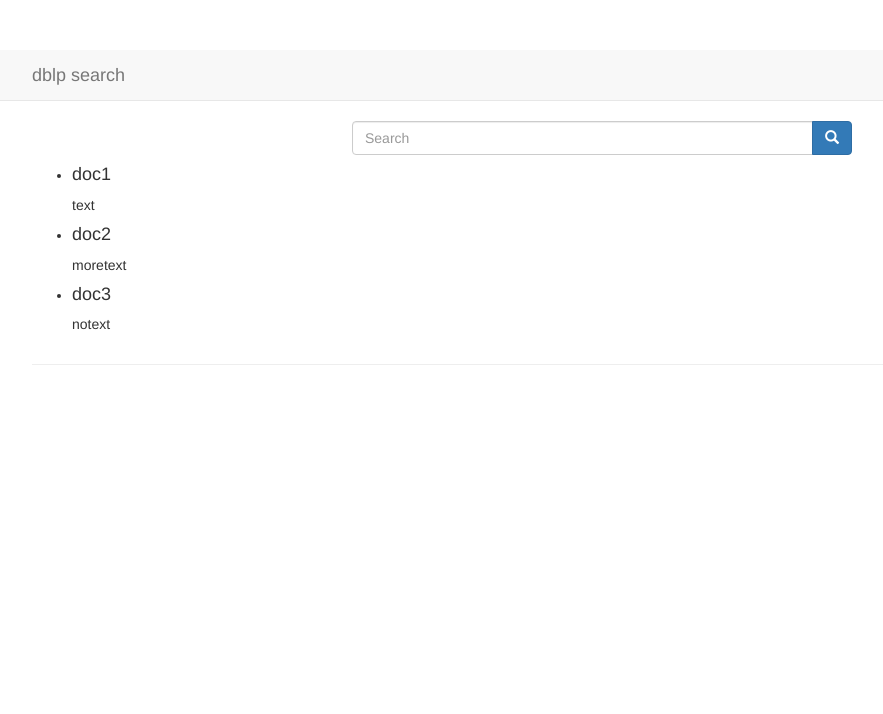
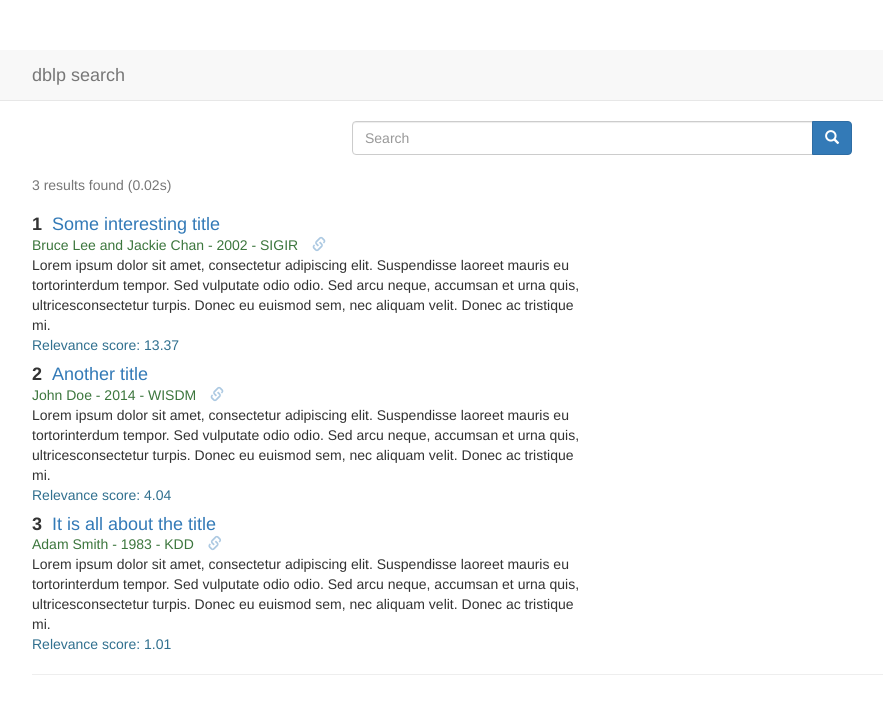
Before and after one commit to rpinsler/info-retrieval, a Flask app: page /search in a window 1280 px wide. Shown: the top 714 px of the page, without its empty margins (38-921 px from the left). Run offline with Flask 2, Linux system fonts and the light colour scheme; some libraries are stand-ins or nearby versions.

Commit message:
UI: style search results

```diff
--- a/web/static/style.css
+++ b/web/static/style.css
@@ -41,3 +41,20 @@ body {
         min-width: 500px;
     }
 }
+
+.title, .rank, .snippet {
+    margin-bottom: 0px;
+}
+
+.score {
+    padding-right: 10px;
+}
+
+.search-result .glyphicon-link {
+    padding-left: 10px;
+    opacity: .4;
+}
+
+.search {
+    padding-bottom: 20px;
+}
--- a/web/templates/layout.html
+++ b/web/templates/layout.html
@@ -53,6 +53,12 @@
     {% block js_footer %}
       <script src="//ajax.googleapis.com/ajax/libs/jquery/1.10.2/jquery.min.js"></script>
       <script src="//netdna.bootstrapcdn.com/bootstrap/3.0.0/js/bootstrap.min.js"></script>
+
+      <script>
+      $(document).ready(function(){
+          $('[data-toggle="tooltip"]').tooltip();
+      });
+      </script>
     {% endblock %}
   </body>
 </html>
--- a/web/templates/search.html
+++ b/web/templates/search.html
@@ -1,6 +1,6 @@
 {% extends "layout.html" %}
 {% block content %}
-<div class="row">
+<div class="row search">
 	<div class="col-md-12">
 		<form action="{{ url_for('query') }}" id="f_search" role="search" method="get">
         <div class="input-group" id="adv-search">
@@ -34,13 +34,23 @@
 
  <div class="row">
   <div class="col-lg-6">
-  	<ul class=results>
+  {% for meta in metadata %}
+  <p class="text-muted">{{results|length}} results found ({{meta.time}}s)</p>
+  {% else %}
+  <!-- show nothing -->
+  {% endfor %}
   	{% for result in results %}
-  	  <li><h4>{{ result.title }}</h4>{{ result.text|safe }}
-  	{% else %}
-  	  <li><em>Unbelievable. No results here so far</em>
+    <article class="search-result row">
+          <div class="col-xs-12 col-sm-12 col-md-12 excerpet">
+            <h4 class="title"><strong class="score" title="Relevance score: {{ result.score }}">{{result.rank}}</strong><a href="#">{{ result.title }}</a></h4>
+            <span class="text-success">{{ result.authors }} - {{ result.year }} - {{ result.venue }}</span>
+            <a href="#" data-toggle="tooltip" title="{{ result.key }}"><span class="glyphicon glyphicon-link"></span></a>
+            <p class="snippet">{{ result.text|safe }}</p>
+            <span class="text-info">Relevance score: {{ result.score }}</span>
+          </div>
+          <span class="clearfix borda"></span>
+        </article>
   	{% endfor %}
-  	</ul>
   </div><!-- /.col-lg-6 -->
 </div><!-- /.row -->
 {% endblock %}
--- a/web/ui.py
+++ b/web/ui.py
@@ -14,9 +14,15 @@ def index():
 @app.route('/search', methods=['GET'])
 def query():
     # q = request.form['search']
-    docs = [['doc1', 'text'], ['doc2', 'moretext'], ['doc3', 'notext']]
-    results = [dict(title=doc[0], text=doc[1]) for doc in docs]
-    return render_template('search.html', results=results)
+    lipsum = "Lorem ipsum dolor sit amet, consectetur adipiscing elit. Suspendisse laoreet mauris eu tortor" + \
+    		 "interdum tempor. Sed vulputate odio odio. Sed arcu neque, accumsan et urna quis, ultrices" + \
+    		 "consectetur turpis. Donec eu euismod sem, nec aliquam velit. Donec ac tristique mi."
+    docs = [['Some interesting title', 'text', 1, 13.37, "this/is/some/key", "Bruce Lee and Jackie Chan", 2002, "SIGIR"],
+    		['Another title', 'moretext', 2, 4.04, "yet/another/key", "John Doe", 2014, "WISDM"],
+    		['It is all about the title', 'notext', 3, 1.01, "the/key/is/key", "Adam Smith", 1983, "KDD"]]
+    results = [dict(title=doc[0], text=lipsum, rank=doc[2], score=doc[3], key=doc[4], authors=doc[5], year=doc[6], venue=doc[7]) for doc in docs]
+    metadata = [dict(time=0.02)]
+    return render_template('search.html', results=results, metadata=metadata)
 
 if __name__ == '__main__':
     app.run()
```
